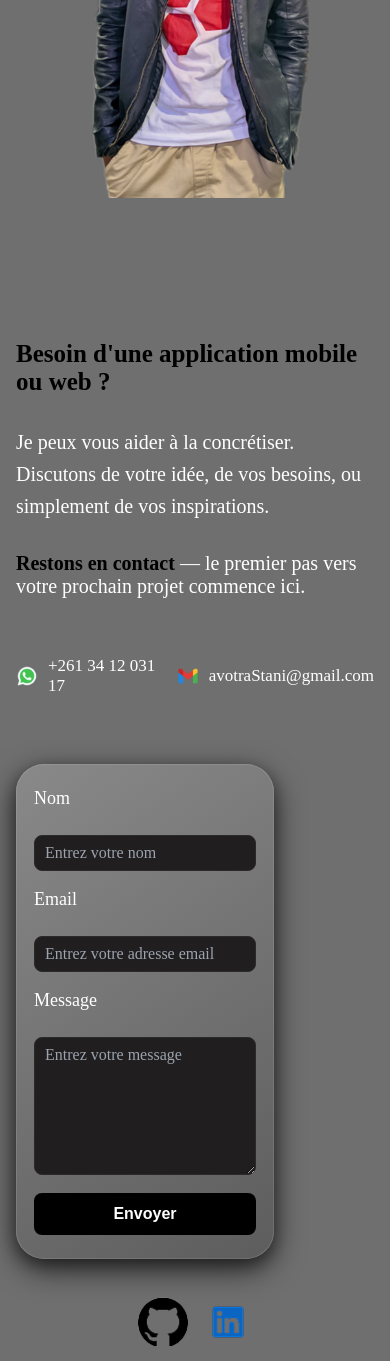
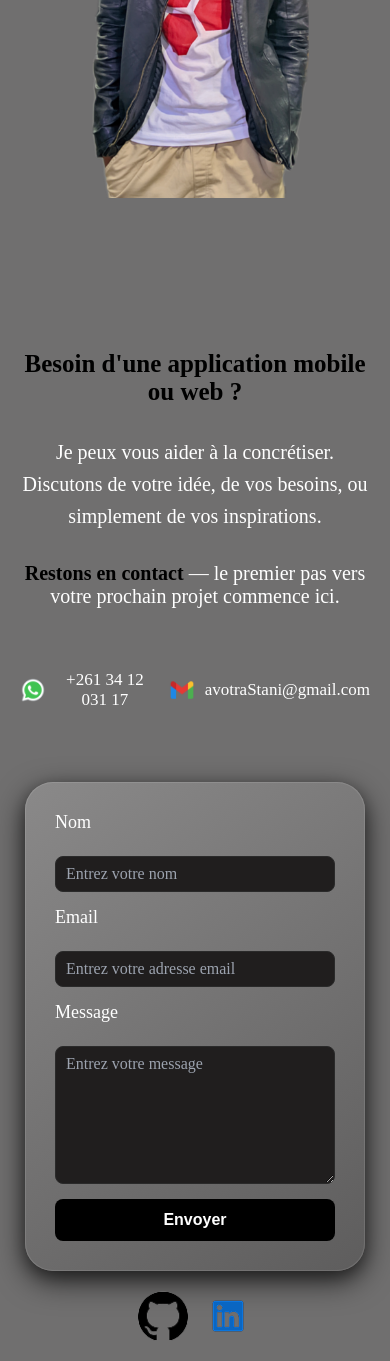
Before and after one commit to avotra15/Portfolio, an Angular app: page / in a window 390 px wide. Shown: the part 3506-4867 px from the top of the page. Built offline with nearby package versions, Linux system fonts and the light colour scheme.

Commit message:
responsive mobile contact
Added responsive styles for mobile layout and centered elements.

```diff
--- a/src/app/contact/contact.css
+++ b/src/app/contact/contact.css
@@ -264,6 +264,7 @@
 }
 
 /* Responsive Mobile */
+/* Responsive Mobile */
 @media (max-width: 768px) {
     body, html {
         overflow-x: hidden;
@@ -272,21 +273,45 @@
 
     .contact {
         padding: 50px 20px;
+        align-items: center;
     }
 
     .contact-wrapper {
         display: flex;
         flex-direction: column;
         gap: 30px;
+        align-items: center;
+        width: 100%;
     }
 
-    .contact-form {
-        padding: 30px 20px;
-        gap: 18px;
+    .contact-info {
+        text-align: center;
+        align-items: center;
+    }
+
+    .contact-titre {
+        font-size: 36px;
+        text-align: center;
+        margin-bottom: 25px;
+    }
+
+    .contact_titre-titre2,
+    .contact-txt {
+        text-align: center;
     }
 
     .contact-card {
         padding: 22px 0;
+        justify-content: center;
+        gap: 15px;
+    }
+
+    .contact-form {
+        padding: 30px;
+        gap: 15px;
+        width: 80%;
+        max-width: 400px;
+        margin: 0 auto;
     }
 
     .contact-copyright {
@@ -298,25 +323,6 @@
 
     .contact-form button {
         width: 100%;
-        margin-left: 0;
+        margin: 0 auto;
     }
 }
-
-@media (max-width: 480px) {
-    .contact {
-        padding: 40px 16px;
-    }
-
-    .contact-form {
-        padding: 24px 18px;
-    }
-
-    .contact-card {
-        padding: 18px 0;
-    }
-
-    .contact-card img {
-        width: 22px;
-        height: 22px;
-    }
-}
```
